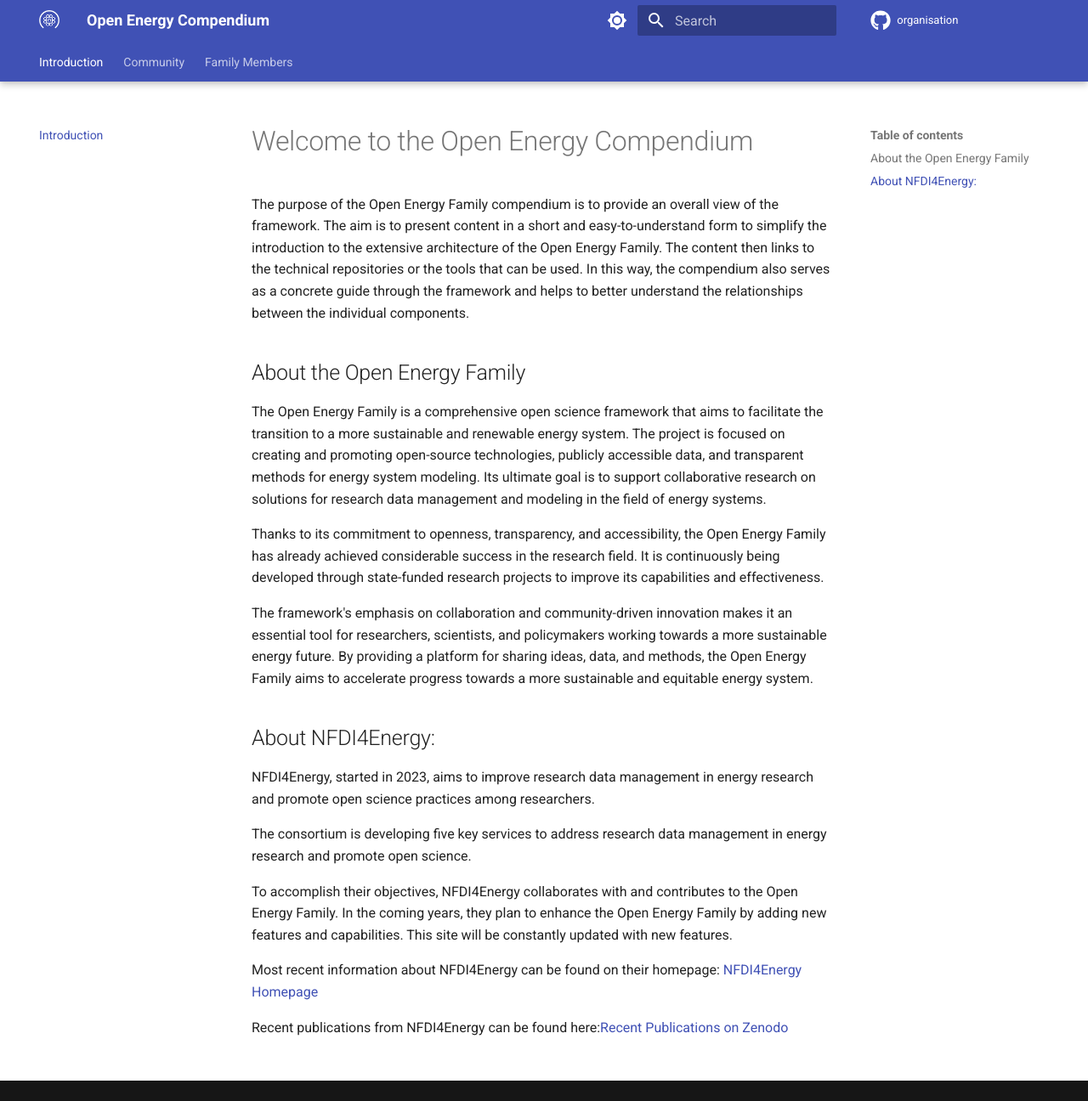
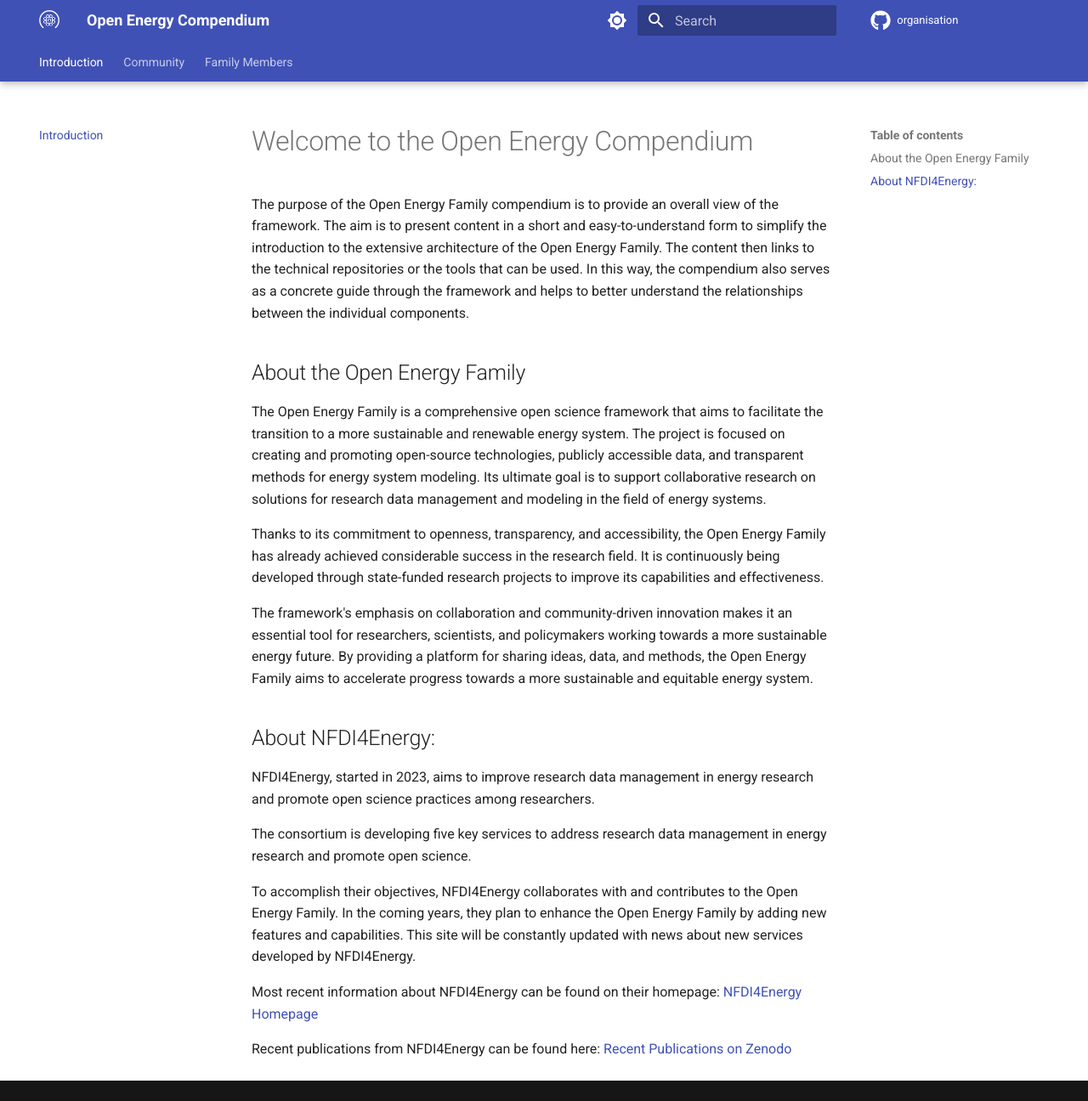
Before and after one commit to OpenEnergyPlatform/organisation, an MkDocs documentation site: the page built from compendium/index.md, in a window 1280 px wide and 1296 px high. Shown: the whole window at 85% size. Built offline with MkDocs 1.6.1 and Material for MkDocs 9.7.7, drawn with Linux system fonts in a browser that asks for light colours; comment, search, counter and statistics services are not loaded.

Commit message:
update NFDI4Energy introduction

```diff
--- a/compendium/index.md
+++ b/compendium/index.md
@@ -30,8 +30,8 @@
 
 The consortium is developing five key services to address research data management in energy research and promote open science.
 
-To accomplish their objectives, NFDI4Energy collaborates with and contributes to the Open Energy Family. In the coming years, they plan to enhance the Open Energy Family by adding new features and capabilities. This site will be constantly updated with new features.
+To accomplish their objectives, NFDI4Energy collaborates with and contributes to the Open Energy Family. In the coming years, they plan to enhance the Open Energy Family by adding new features and capabilities. This site will be constantly updated with news about new services developed by NFDI4Energy.
 
 Most recent information about NFDI4Energy can be found on their homepage: [NFDI4Energy Homepage](https://nfdi4energy.uol.de/)
 
-Recent publications from NFDI4Energy can be found here:[Recent Publications on Zenodo](https://zenodo.org/communities/nfdi4energy?q=&l=list&p=1&s=10&sort=newest)
+Recent publications from NFDI4Energy can be found here: [Recent Publications on Zenodo](https://zenodo.org/communities/nfdi4energy?q=&l=list&p=1&s=10&sort=newest)
```
